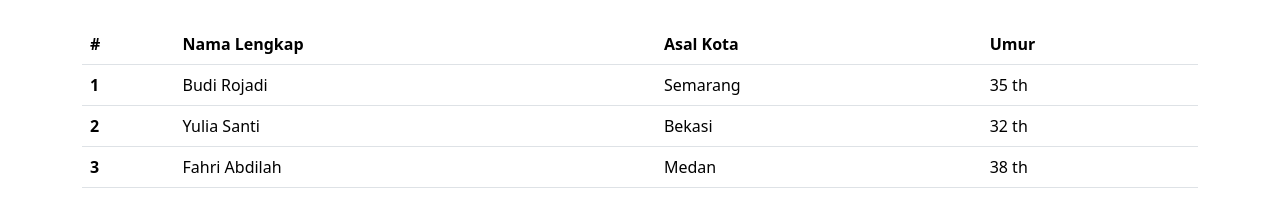
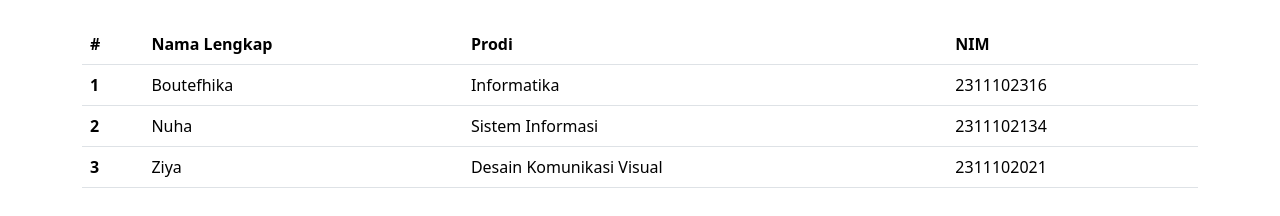
Before and after one commit to Aplikasi-Berbasis-Platform-S1IF-11-01/modul-2, a plain HTML site: page 2311102316_Boutefhika Nuha Ziyadatul Khair/Tugas2.html in a window 1280 px wide. Drawn offline with nearby package versions, Linux system fonts and the light colour scheme.

Commit message:
menambahkan tugas2

```diff
--- a/2311102316_Boutefhika Nuha Ziyadatul Khair/Tugas2.html
+++ b/2311102316_Boutefhika Nuha Ziyadatul Khair/Tugas2.html
@@ -16,31 +16,31 @@
         <tr>
             <th scope="col">#</th>
             <th scope="col">Nama Lengkap</th>
-            <th scope="col">Asal Kota</th>
-            <th scope="col">Umur</th>
+            <th scope="col">Prodi</th>
+            <th scope="col">NIM</th>
         </tr>
     </thead>
 
     <tbody>
         <tr>
             <th scope="row">1</th>
-            <td>Budi Rojadi</td>
-            <td>Semarang</td>
-            <td>35 th</td>
+            <td>Boutefhika</td>
+            <td>Informatika</td>
+            <td>2311102316</td>
         </tr>
 
         <tr>
             <th scope="row">2</th>
-            <td>Yulia Santi</td>
-            <td>Bekasi</td>
-            <td>32 th</td>
+            <td>Nuha</td>
+            <td>Sistem Informasi</td>
+            <td>2311102134</td>
         </tr>
 
         <tr>
             <th scope="row">3</th>
-            <td>Fahri Abdilah</td>
-            <td>Medan</td>
-            <td>38 th</td>
+            <td>Ziya</td>
+            <td>Desain Komunikasi Visual</td>
+            <td>2311102021</td>
         </tr>
     </tbody>
 </table>
```
Also changed, not shown: 2311102316_Boutefhika Nuha Ziyadatul Khair/Images/Tabel.png.
